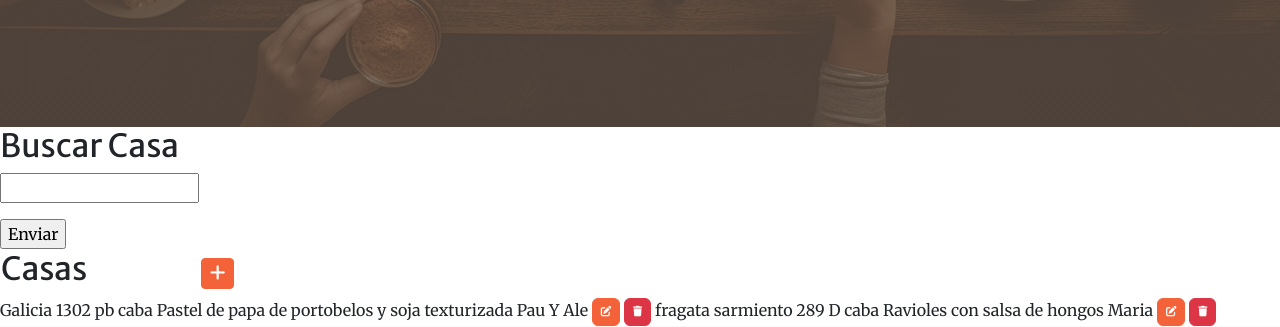
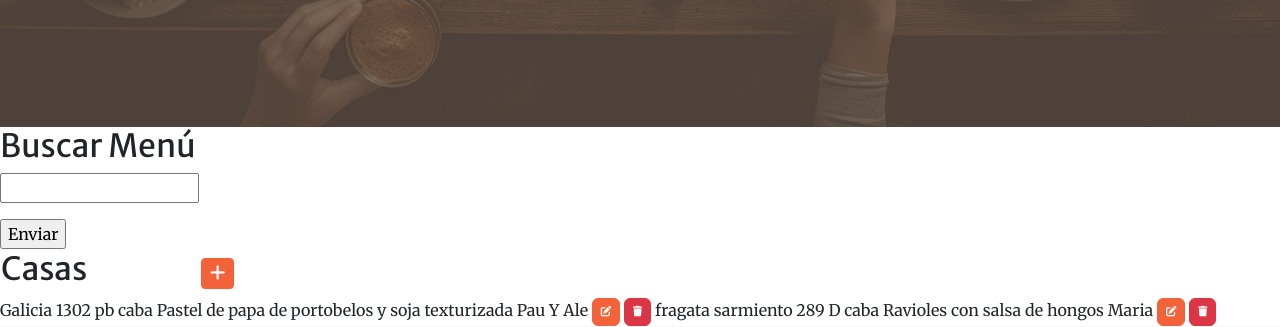
Before and after one commit to paulaanalia/Proyecto-final-Averza-55630, a Django app: page /casas/ in a window 1280 px wide. Shown: the part 673-1000 px from the top of the page. Run offline with Django 4.2, Linux system fonts and the light colour scheme; a user stored in the database is signed in; data comes from the database, SQL or seed files in the repository; some libraries are stand-ins or nearby versions.

Commit message:
casa_list.html

```diff
--- a/casas/templates/casas/casa_list.html
+++ b/casas/templates/casas/casa_list.html
@@ -8,7 +8,7 @@
 {% block contenido %}
 
 
-<h2>Buscar Casa</h2>
+<h2>Buscar Menú</h2>
 <form action="/casabuscar2" method="get">
     {% csrf_token %}
     <p><input type="text" name="buscar" id="buscar"></p>
```
